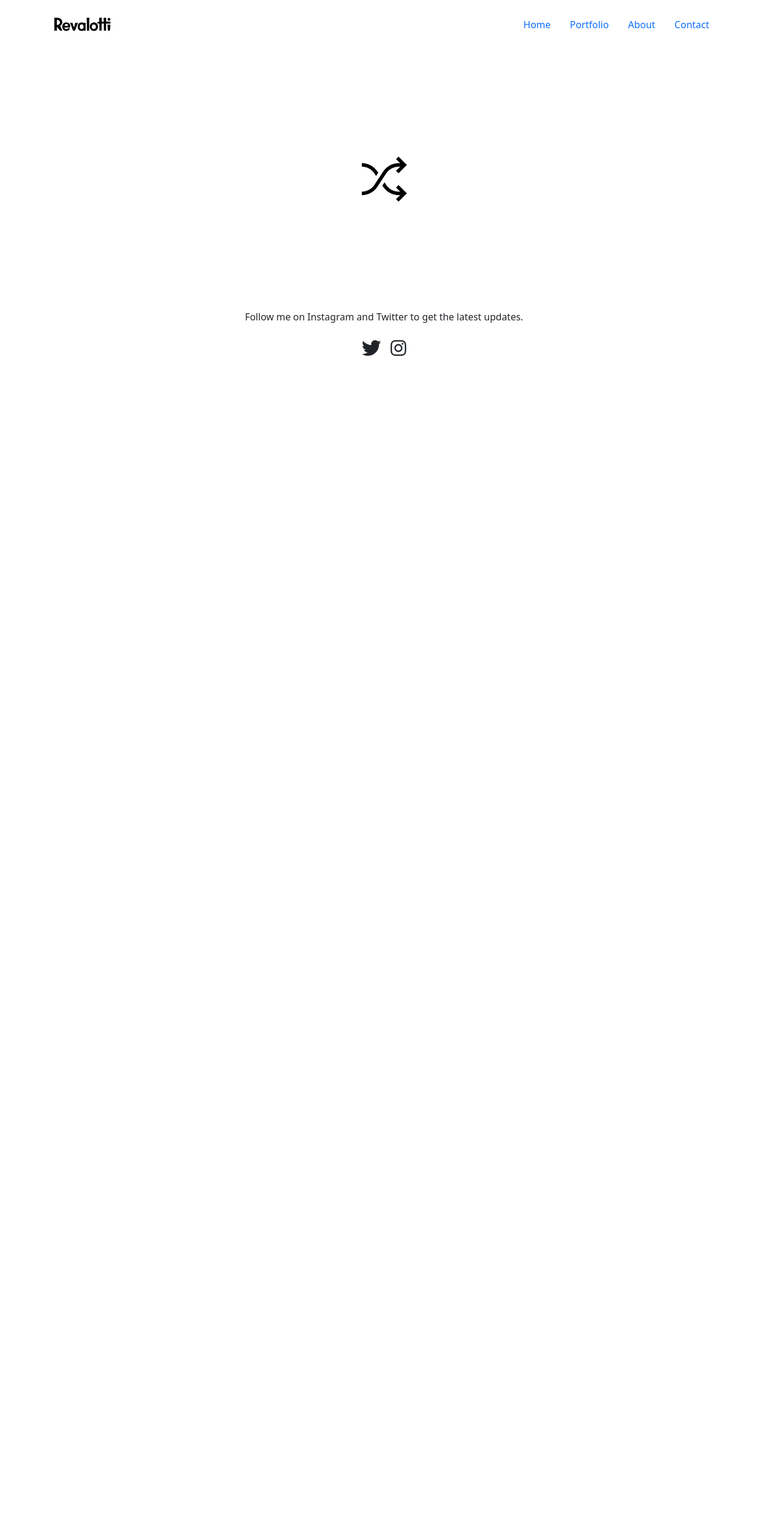
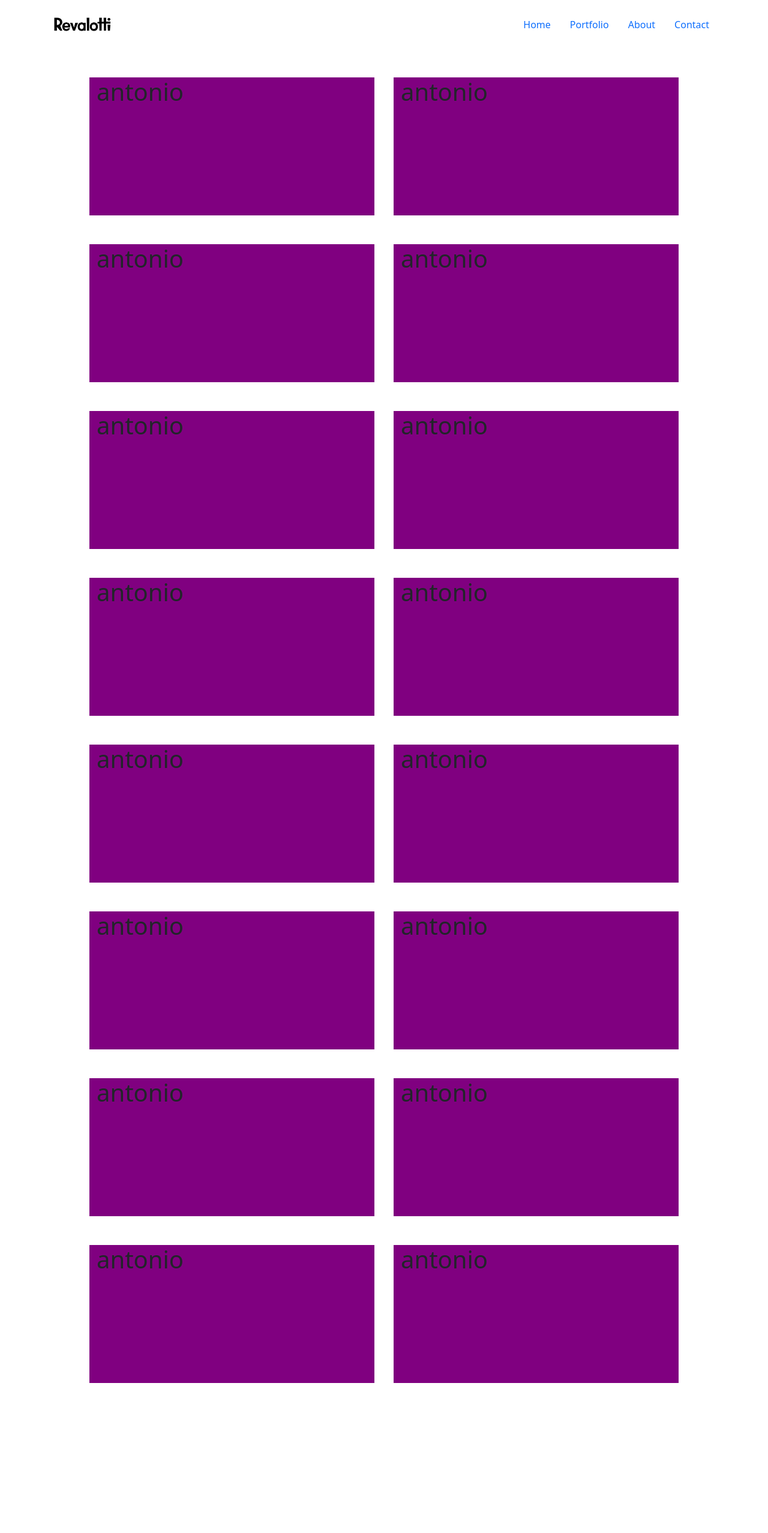
Before and after one commit to ToniPerea/CV-Carlos, a React (Create React App) app: page /portfolio in a window 1280 px wide. Shown: the top 2555 px of the page at 60% size. Before the commit the page ends 800 px from the top, so only its background shows below. Built offline with nearby package versions, Linux system fonts and the light colour scheme.

Commit message:
Arreglo columnas pagina Portfolio

```diff
--- a/src/components/Portfolio.js
+++ b/src/components/Portfolio.js
@@ -1,10 +1,76 @@
+import { Row, Col, Container} from "react-bootstrap";
 
 
 const Portfolio = (props) =>{
-    return(
-        <>
-
-        </>
+    return (
+      <>
+        <Container className="container-fluid mt-5 mb-5">
+          <Row className="mt-4 justify-content-center justify-content-center">
+            <Col xs={12} md={5} className="mx-3 mb-4" style={{ backgroundColor: "purple", height:'230px' }}>
+              <h1>antonio</h1>
+            </Col>
+            <Col xs={12} md={5} className="mx-3" style={{ backgroundColor: "purple", height:'230px' }}>
+              <h1>antonio</h1>
+            </Col>
+          </Row>
+          <Row className="mt-4 justify-content-center">
+            <Col xs={12} md={5} className="mx-3 mb-4" style={{ backgroundColor: "purple", height:'230px' }}>
+              <h1>antonio</h1>
+            </Col>
+            <Col xs={12} md={5} className="mx-3" style={{ backgroundColor: "purple", height:'230px' }}>
+              <h1>antonio</h1>
+            </Col>
+          </Row>
+          <Row className="mt-4 justify-content-center">
+            <Col xs={12} md={5} className="mx-3 mb-4" style={{ backgroundColor: "purple", height:'230px' }}>
+              <h1>antonio</h1>
+            </Col>
+            <Col xs={12} md={5} className="mx-3" style={{ backgroundColor: "purple", height:'230px' }}>
+              <h1>antonio</h1>
+            </Col>
+          </Row>
+          <Row className="mt-4 justify-content-center">
+            <Col xs={12} md={5} className="mx-3 mb-4" style={{ backgroundColor: "purple", height:'230px' }}>
+              <h1>antonio</h1>
+            </Col>
+            <Col xs={12} md={5} className="mx-3" style={{ backgroundColor: "purple", height:'230px' }}>
+              <h1>antonio</h1>
+            </Col>
+          </Row>
+          <Row className="mt-4 justify-content-center">
+            <Col xs={12} md={5} className="mx-3 mb-4" style={{ backgroundColor: "purple", height:'230px' }}>
+              <h1>antonio</h1>
+            </Col>
+            <Col xs={12} md={5} className="mx-3" style={{ backgroundColor: "purple", height:'230px' }}>
+              <h1>antonio</h1>
+            </Col>
+          </Row>
+          <Row className="mt-4 justify-content-center">
+            <Col xs={12} md={5} className="mx-3 mb-4" style={{ backgroundColor: "purple", height:'230px' }}>
+              <h1>antonio</h1>
+            </Col>
+            <Col xs={12} md={5} className="mx-3" style={{ backgroundColor: "purple", height:'230px' }}>
+              <h1>antonio</h1>
+            </Col>
+          </Row>
+          <Row className="mt-4 justify-content-center">
+            <Col xs={12} md={5} className="mx-3 mb-4" style={{ backgroundColor: "purple", height:'230px' }}>
+              <h1>antonio</h1>
+            </Col>
+            <Col xs={12} md={5} className="mx-3" style={{ backgroundColor: "purple", height:'230px' }}>
+              <h1>antonio</h1>
+            </Col>
+          </Row>
+          <Row className="mt-4 justify-content-center">
+            <Col xs={12} md={5} className="mx-3 mb-4" style={{ backgroundColor: "purple", height:'230px' }}>
+              <h1>antonio</h1>
+            </Col>
+            <Col xs={12} md={5} className="mx-3" style={{ backgroundColor: "purple", height:'230px' }}>
+              <h1>antonio</h1>
+            </Col>
+          </Row>
+        </Container>
+      </>
     );
 }
 
```
